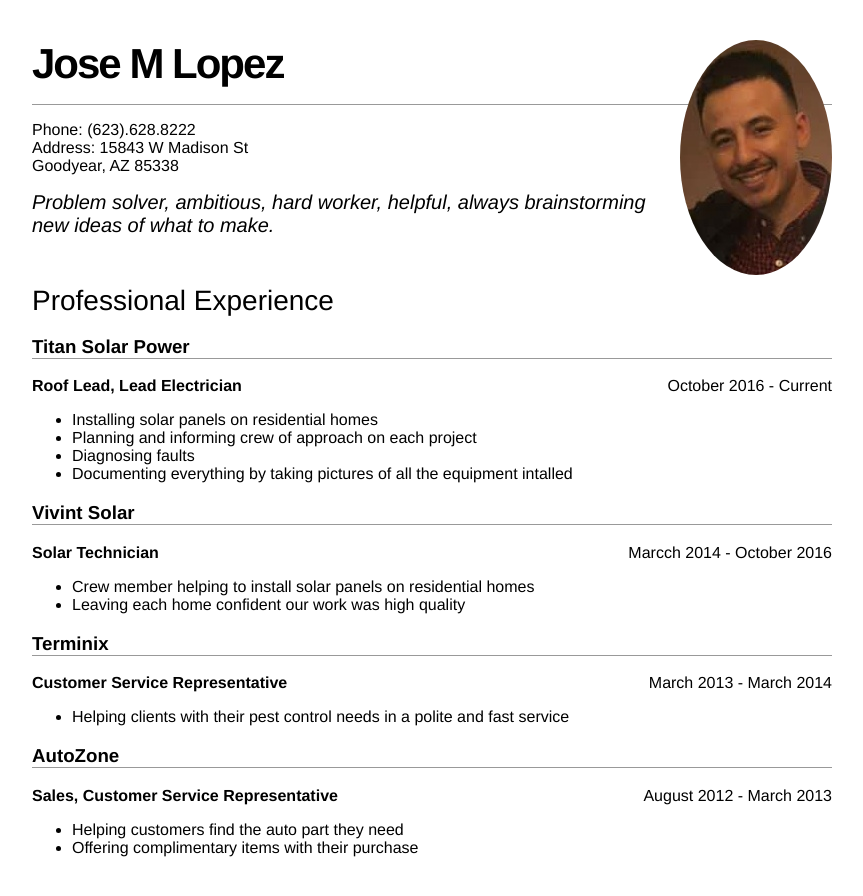
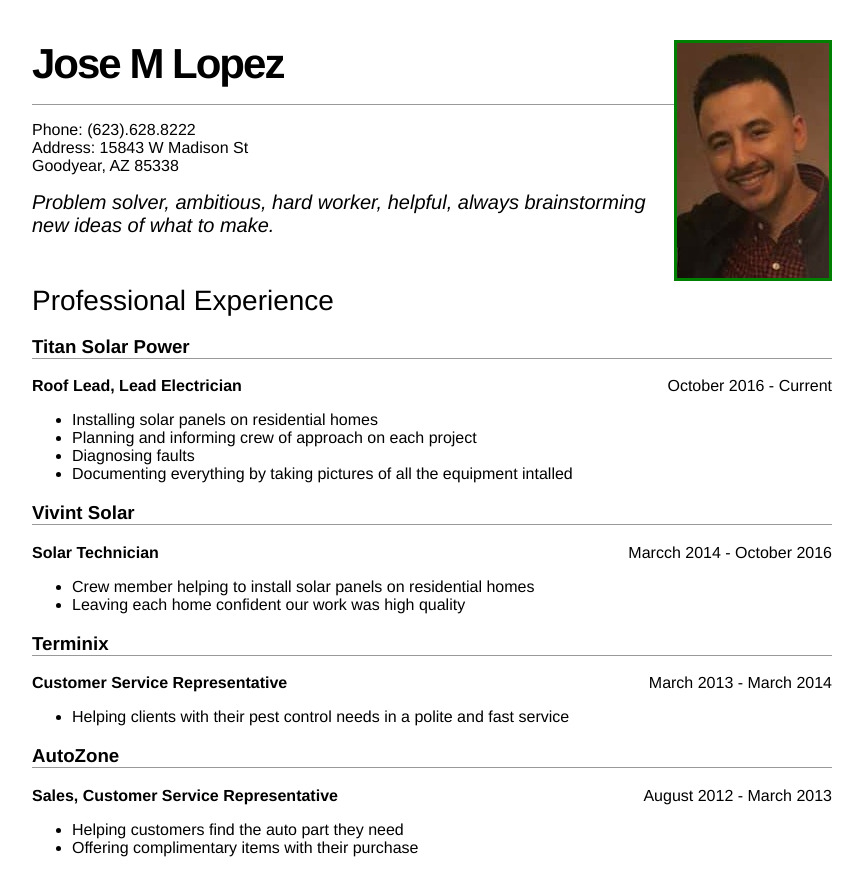
Before and after one commit to joselopez811/ResumeJoseMLopez, a plain HTML site: page index.html in a window 1280 px wide. Shown: the whole page, without its empty margins (208-1071 px from the left). Drawn offline with Linux system fonts and the light colour scheme.

Commit message:
Update resume.css

```diff
--- a/resume.css
+++ b/resume.css
@@ -5,7 +5,7 @@ body {
 
 #pic {
 	float: right;
-	border-radius: 50%;
+	border: solid green;
 }
 
 
```
